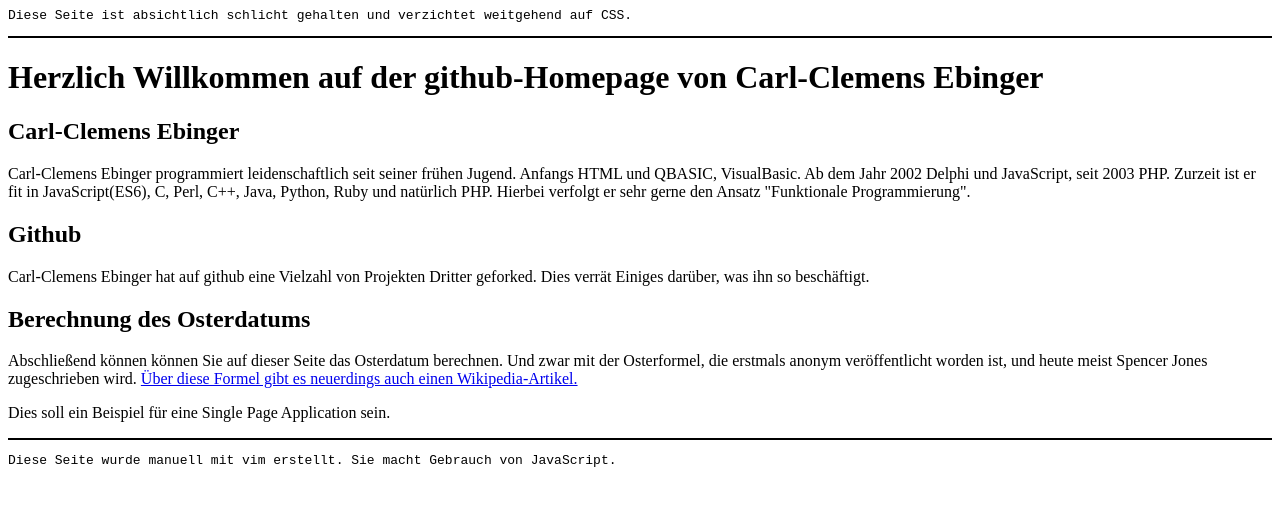
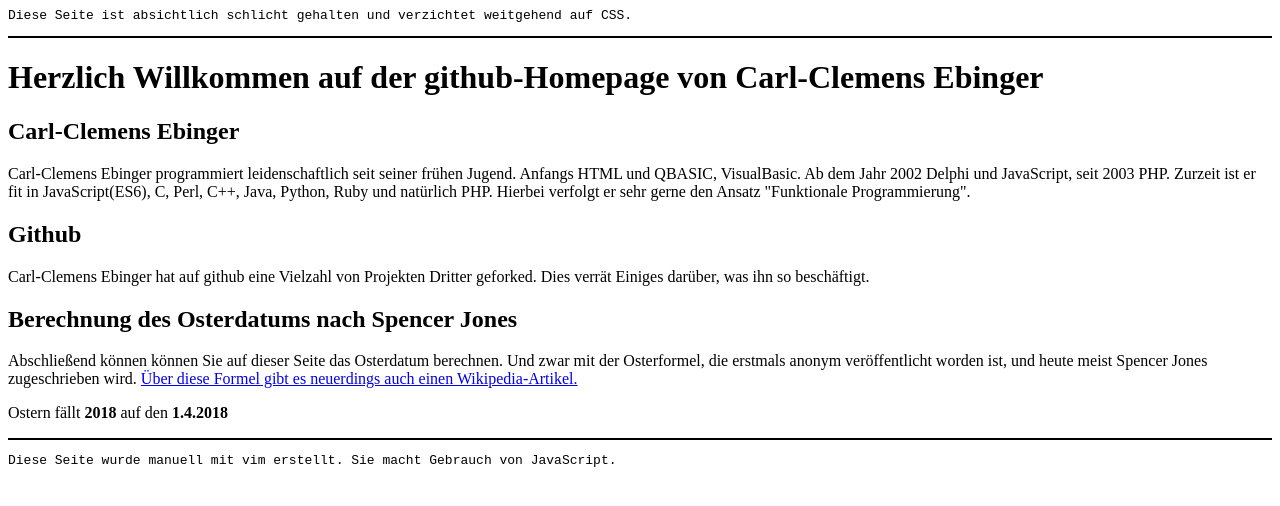
Before and after one commit to ccebinger/ccebinger.github.io, a plain HTML site: page index.html in a window 1280 px wide. Drawn offline with Linux system fonts and the light colour scheme.

Commit message:
für 2018

```diff
--- a/index.html
+++ b/index.html
@@ -8,7 +8,7 @@
 Datum: Frühsommer 2002
 Aufgabe: Berechnung des Osterdatums anhand Jones' Formel */
 function ostern(jahr) {
-jahr=window.prompt("Jahr x:","2002");
+//jahr=window.prompt("Jahr x:","2002");
 var a=jahr % 19
 var b=Math.floor(jahr / 100)
 var c=jahr % 100
@@ -41,9 +41,10 @@ Java, Python, Ruby und natürlich PHP. Hierbei verfolgt er sehr gerne den Ansatz
 Programmierung". </p>
 	        <h2>Github</h2>
 		<p>Carl-Clemens Ebinger hat auf github eine Vielzahl von Projekten Dritter geforked. Dies verrät Einiges darüber, was ihn so beschäftigt.</p>
-		<h2>Berechnung des Osterdatums</h2>
+		<h2>Berechnung des Osterdatums nach Spencer Jones</h2>
 		<p>Abschließend können können Sie auf dieser Seite das Osterdatum berechnen. Und zwar mit der Osterformel, die erstmals anonym veröffentlicht worden ist, und heute meist Spencer Jones zugeschrieben wird. <a href="https://de.wikipedia.org/wiki/Spencers_Osterformel" target="_blank"> Über diese Formel gibt es neuerdings auch einen Wikipedia-Artikel.</a></p>
-		<p>Dies soll ein Beispiel für eine Single Page Application sein.</p>
+		<!--- <p>Dies soll ein Beispiel für eine Single Page Application sein.</p> -->
+		<p>Ostern fällt <b>2018</b> auf den <b><script> document.writeln(ostern(2018)); </script></b>
 
 <hr color="black">
 		<pre>Diese Seite wurde manuell mit vim erstellt. Sie macht Gebrauch von JavaScript.</pre>
```
